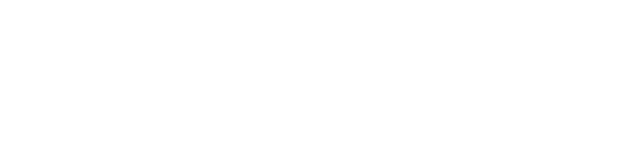
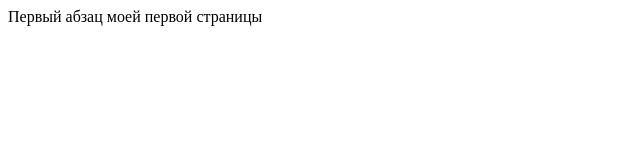
Before and after one commit to WebHeroSchool/project_ev, a plain HTML site: page index.html in a window 1280 px wide. Shown: the whole page, without its empty margins (0-640 px from the left). Drawn offline with Linux system fonts and the light colour scheme.

Commit message:
text in index.html

```diff
--- a/index.html
+++ b/index.html
@@ -1,4 +1,10 @@
-<html>
-<head>
-<body>
-<html>
+ <doctype html>
+ <html>
+ <head>
+ <meta charset="UTF-8">
+ <title> Моя первая страница </title>
+ </head>
+ <body>
+ <p> Первый абзац моей первой страницы </p>
+ </body>
+ </html>
```
